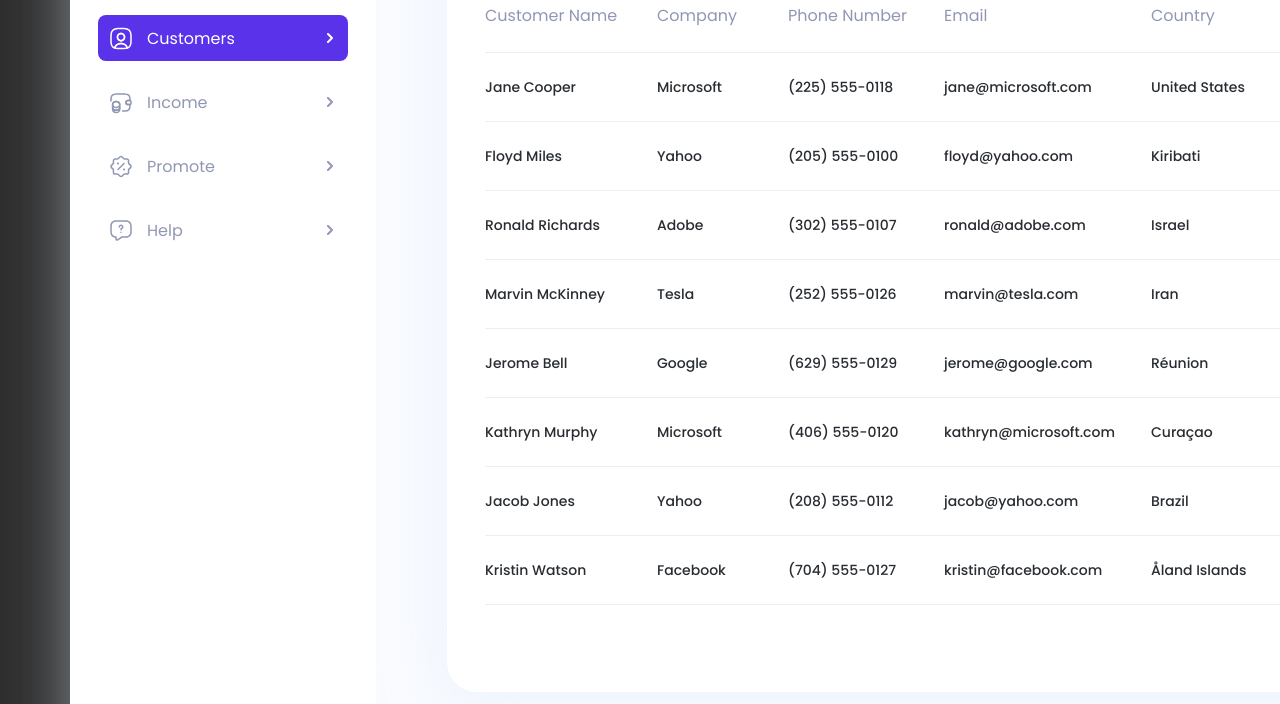
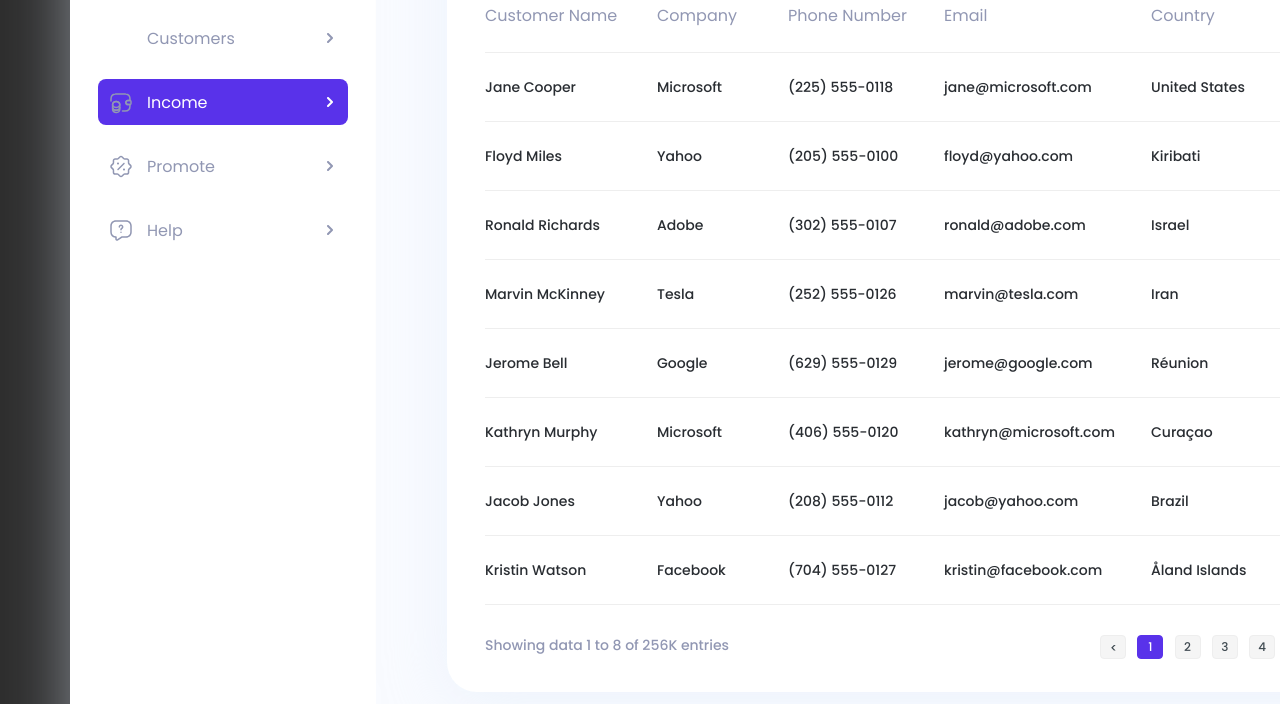
Before and after one commit to Follder/CMS-dashpoard--html-css, a plain HTML site: page src/index.html in a window 1280 px wide. Shown: the part 248-952 px from the top of the page. Drawn offline with nearby package versions, Linux system fonts and the light colour scheme; files that its build step writes are made by us from their sources.

Commit message:
table foonter, pagination

```diff
--- a/src/index.html
+++ b/src/index.html
@@ -33,14 +33,14 @@
                     </a>
                 </li>
                 <li class="menu-list__item">
-                    <a href="#" class="menu-list__item-link menu-list__item-link_active arrow">
+                    <a href="#" class="menu-list__item-link arrow">
                         <img src="icons/menu/user-square 1.svg" alt="user-square">
                         Customers
 
                     </a>
                 </li>
                 <li class="menu-list__item">
-                    <a href="#" class="menu-list__item-link arrow">
+                    <a href="#" class="menu-list__item-link menu-list__item-link_active arrow">
                         <img src="icons/menu/wallet-money 2.svg" alt="wallet-money">
                         Income
                     </a>
@@ -154,6 +154,19 @@
                         <div class="row__status row__status_inactive">Inactive</div>
                     </div>
                 </div>
+                <div class="table__footer">
+                    <div class="table__footer-pages">Showing data 1 to 8 of  256K entries</div>
+                    <ul class="pagination">
+                        <li class="pagination__item"><a href="#"><img src="icons/pagination-arrow-left.svg" alt="arrow-left"></a></li>
+                        <li class="pagination__item pagination__item_active"><a href="#">1</a></li>
+                        <li class="pagination__item"><a href="#">2</a></li>
+                        <li class="pagination__item"><a href="#">3</a></li>
+                        <li class="pagination__item"><a href="#">4</a></li>
+                        <li class="pagination__item">...</li>
+                        <li class="pagination__item"><a href="#">40</a></li>
+                        <li class="pagination__item"><a href="#"><img src="icons/pagination-arrow-right.svg" alt="arrow-right"></a></li>
+                    </ul>
+                </div>
             </div>
         </section>
     </div>
--- /dev/null
+++ b/src/sass/blocks/_pagination.scss
@@ -0,0 +1,32 @@
+.pagination {
+    display: flex;
+    flex-direction: row;
+    justify-content: space-between;
+    width: 271px;
+    margin: 0;
+    padding: 0;
+    &__item {
+        list-style-type: none;
+        a {
+            display: flex;
+            justify-content: center;
+            align-items: center;
+            text-decoration: none;
+            background: #F5F5F5;
+            border: 1px solid #EEEEEE;
+            border-radius: 4px;
+            width: 26px;
+            height: 24px;
+            font-size: 12px;
+            font-weight: 500;
+            color: #404B52;
+        }
+        &_active {
+            a {
+                background-color: $active-color;
+                border-color: $active-color;
+                color: #fff;
+            }
+        }
+    }
+}
--- a/src/sass/blocks/_table.scss
+++ b/src/sass/blocks/_table.scss
@@ -63,5 +63,17 @@
         height: 50px;
         border-bottom: 1px solid #EEEEEE;
     }
+    &__footer {
+        display: flex;
+        margin-top: 30px;
+        flex-direction: row;
+        justify-content: space-between;
+        align-content: center;
+        &-pages {
+            font-weight: 500;
+            font-size: 14px;
+            line-height: 21px;
+        }
+    }
 
 }
--- a/src/sass/style.scss
+++ b/src/sass/style.scss
@@ -13,6 +13,7 @@
 @import 'blocks/menu';
 @import 'blocks/table';
 @import 'blocks/row';
+@import 'blocks/pagination';
 
 * {
     box-sizing: border-box;
```
Also changed, not shown: dist/index.html (+1 -1 lines), dist/css/style.min.css, dist/icons/arrow-left.svg (added), dist/icons/arrow_left.svg (added), dist/icons/pagination-arrow-left.svg (added), dist/icons/pagination-arrow-right.svg (added), src/icons/pagination-arrow-left.svg (added), src/icons/pagination-arrow-right.svg (added), 2 other files.
